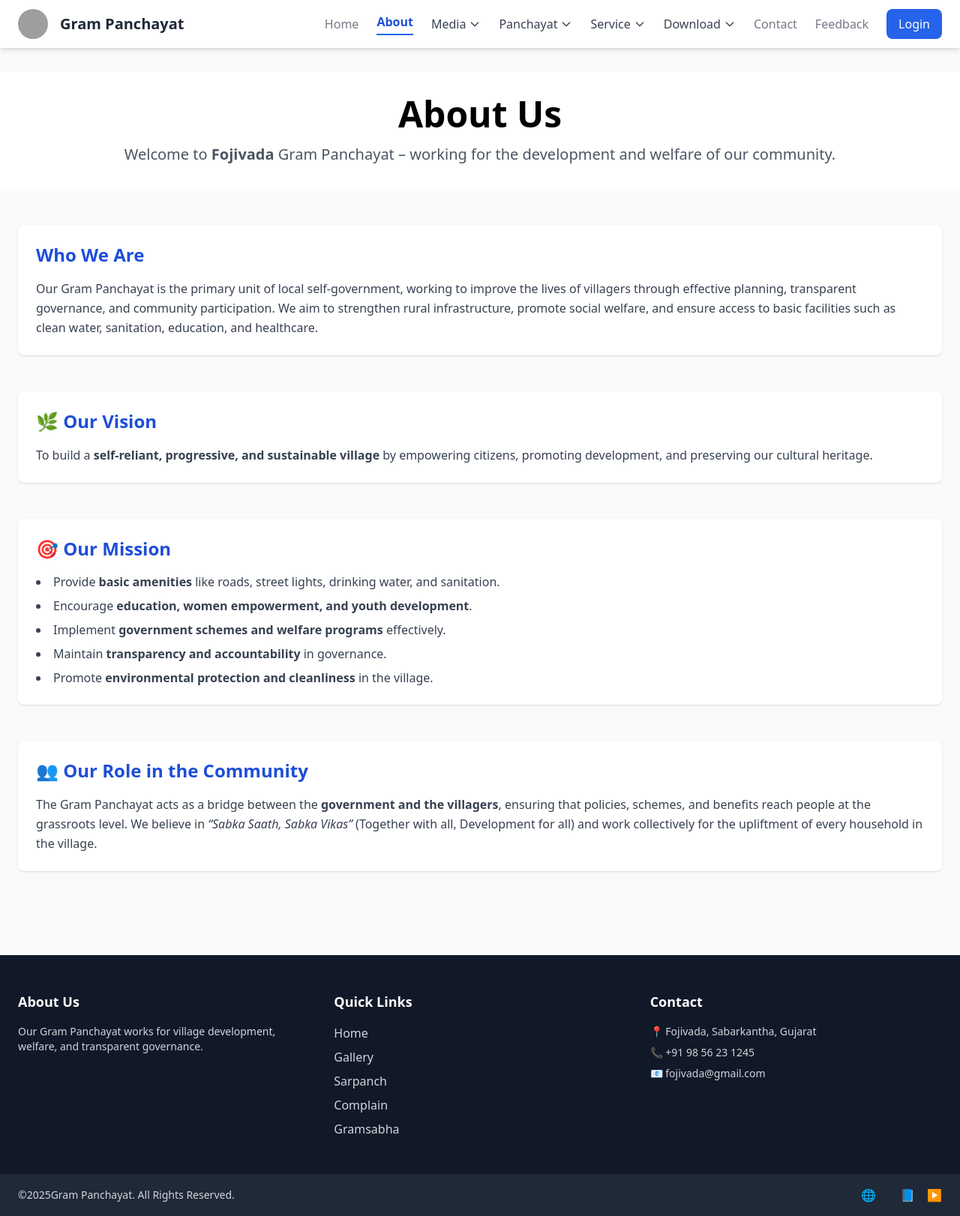
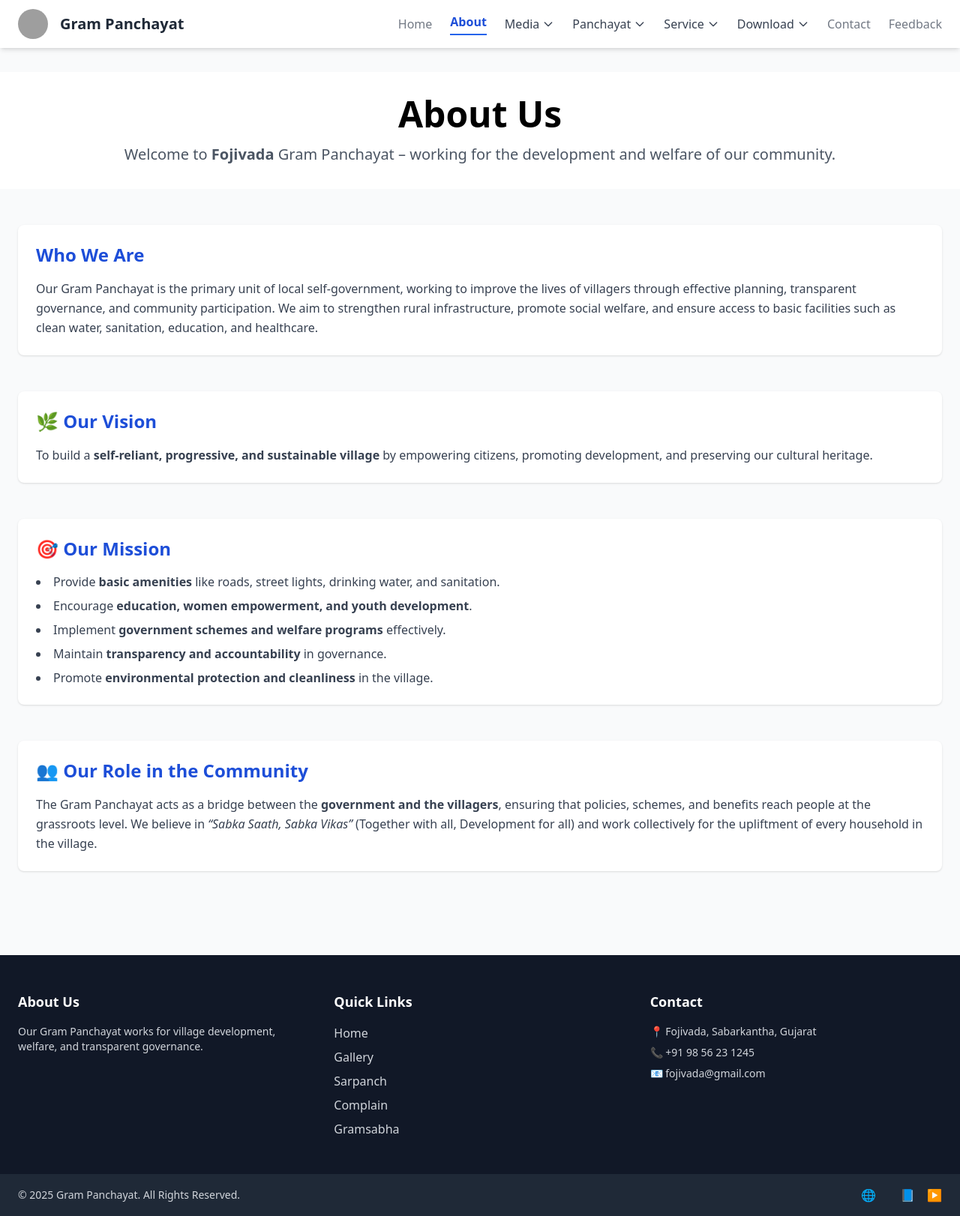
Before and after one commit to Sandip-2006/online-gram-panchayat, a Django app: page /about/ in a window 1280 px wide. Shown: the whole page at 75% size. Run offline with Django 5.2, Linux system fonts and the light colour scheme; style sheets or scripts are compiled from the project's sources; some libraries are stand-ins or nearby versions; grey boxes are pictures that could not be loaded.

Commit message:
admin panel header chanege

```diff
--- a/gram_panchayat/templates/layout.html
+++ b/gram_panchayat/templates/layout.html
@@ -332,7 +332,7 @@
 
 
         <!-- Login -->
-        <a href="#" class="bg-blue-600 text-white px-4 py-2 rounded-lg hover:bg-blue-700">Login</a>
+        {% comment %} <a href="#" class="bg-blue-600 text-white px-4 py-2 rounded-lg hover:bg-blue-700">Login</a> {% endcomment %}
 
       </div>
 
@@ -379,8 +379,8 @@
       <a href="{% url 'development' %}" class="block text-gray-700 hover:text-blue-600">Development</a>
       <a href="{% url 'scheme' %}" class="block text-gray-700 hover:text-blue-600">Scheme</a>
 
-      <a href="{% url 'login' %}"
-        class="block bg-blue-600 text-white px-4 py-2 rounded-lg text-center hover:bg-blue-700">Login</a>
+      {% comment %} <a href="{% url 'login' %}"
+        class="block bg-blue-600 text-white px-4 py-2 rounded-lg text-center hover:bg-blue-700">Login</a> {% endcomment %}
     </div>
     {% endwith %}
     {% endwith %}
@@ -441,7 +441,7 @@
     <div class="bg-gray-800 py-4">
       <div class="container mx-auto px-6 flex justify-between items-center">
         <p class="text-sm">
-          ©{% now 'Y' %}Gram Panchayat. All Rights Reserved.
+          © {% now 'Y' %} Gram Panchayat. All Rights Reserved.
         </p>
         <div class="flex space-x-4">
           <a href="#" class="hover:text-white">🌐</a>
--- a/project/urls.py
+++ b/project/urls.py
@@ -2,6 +2,11 @@ from django.contrib import admin
 from django.urls import path,include
 from django.conf import settings
 from django.conf.urls.static import static
+
+admin.site.site_header = "Online Gram Panchayat System"
+admin.site.site_title = "Gram Panchayat Admin Portal"
+admin.site.index_title = "Welcome to Admin Dashboard"
+
 
 urlpatterns = [
     path('admin/', admin.site.urls),
```
Also changed, not shown: project/settings.py (line endings or trailing spaces), 1 other file.
